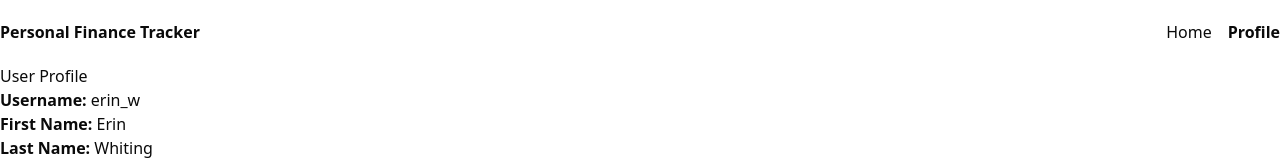
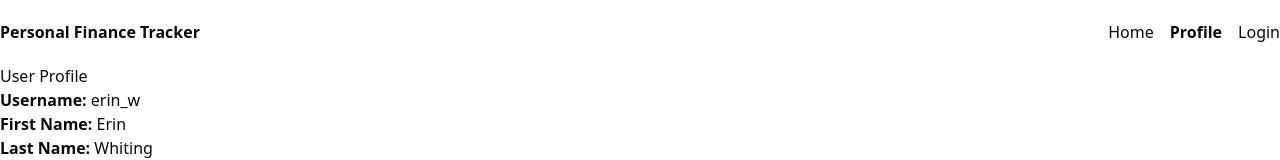
Before and after one commit to T3anon/PersonalFinanceTracker, a Next.js app: page /profile in a window 1280 px wide. Shown: the top 160 px of the page. Built offline with nearby package versions, Linux system fonts and the light colour scheme.

Commit message:
only god knows what I did

```diff
--- a/app/page.tsx
+++ b/app/page.tsx
@@ -4,7 +4,7 @@ import Nav from "@/components/nav";
 export default function Home() {
   return (
     <body>
-        <Nav items={[{href:"/",label:"Home"},{href:"/profile",label:"Profile"}]} />
+        <Nav items={[{href:"/",label:"Home"},{href:"/profile",label:"Profile"},{href:"/login",label:"Login"}]} />
 
             <div className="nav-logo">
                 <p>LOGO .</p>
--- a/app/profile/page.tsx
+++ b/app/profile/page.tsx
@@ -4,7 +4,7 @@ import Nav from "@/components/nav";
 export default function Home() {
   return (
         <body>
-            <Nav items={[{href:"/",label:"Home"},{href:"/profile",label:"Profile"}]} />
+            <Nav items={[{href:"/",label:"Home"},{href:"/profile",label:"Profile"},{href:"/login",label:"Login"}]} />
             <h1 className="font-weight: bold;">User Profile</h1>
 
             <div className="border: 2px solid black; padding: 16px; width: 300px;">
--- a/package.json
+++ b/package.json
@@ -13,10 +13,13 @@
     "@radix-ui/react-label": "^2.1.8",
     "@radix-ui/react-separator": "^1.1.8",
     "@radix-ui/react-slot": "^1.2.4",
+    "@upstash/ratelimit": "^2.0.7",
+    "@upstash/redis": "^1.35.6",
     "class-variance-authority": "^0.7.1",
     "clsx": "^2.1.1",
     "lucide-react": "^0.554.0",
     "next": "16.0.3",
+    "next-auth": "^4.24.13",
     "react": "19.2.0",
     "react-dom": "19.2.0",
     "tailwind-merge": "^3.4.0"
```
Also changed, not shown: 1 other file (tests, documents, lock files or other folders).
